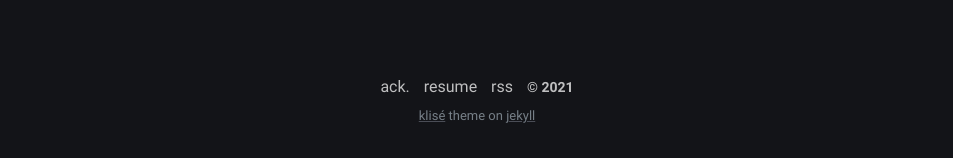
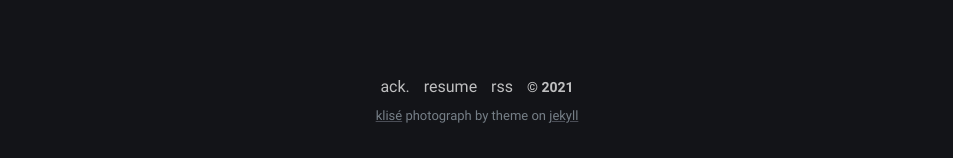
Before and after one commit to X-Vier/super-turmeric-17d7d, a Jekyll site: the page built from index.md, in a window 1280 px wide. Shown: the part 795-953 px from the top of the page, without its empty margins (163-1116 px from the left). Built offline with Jekyll 4.4.1, drawn with Linux system fonts in a browser that asks for light colours.

Commit message:
footer.html: changed

```diff
--- a/_includes/footer.html
+++ b/_includes/footer.html
@@ -11,7 +11,7 @@
       rel="noreferrer noopener"
       >klisé</a
     >
-    theme on
+    photograph by theme on
     <a href="https://jekyllrb.com" target="_blank" rel="noreferrer noopener"
       >jekyll</a
     >
```
